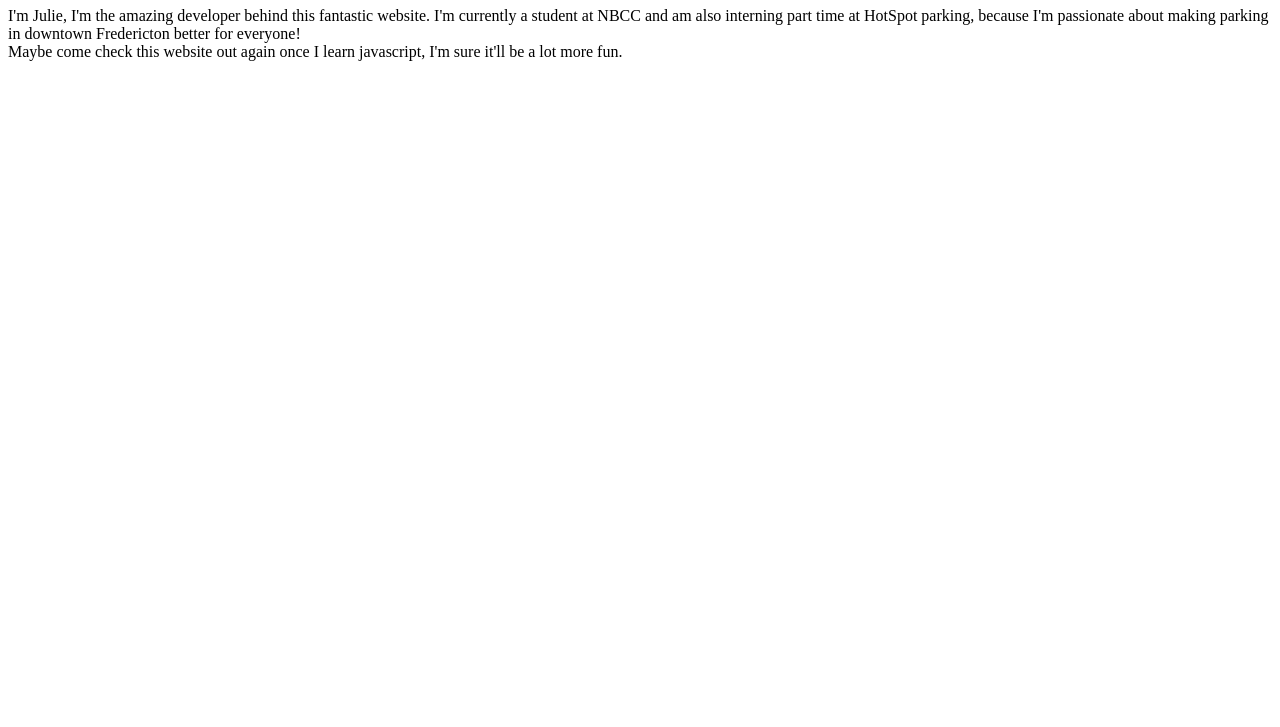
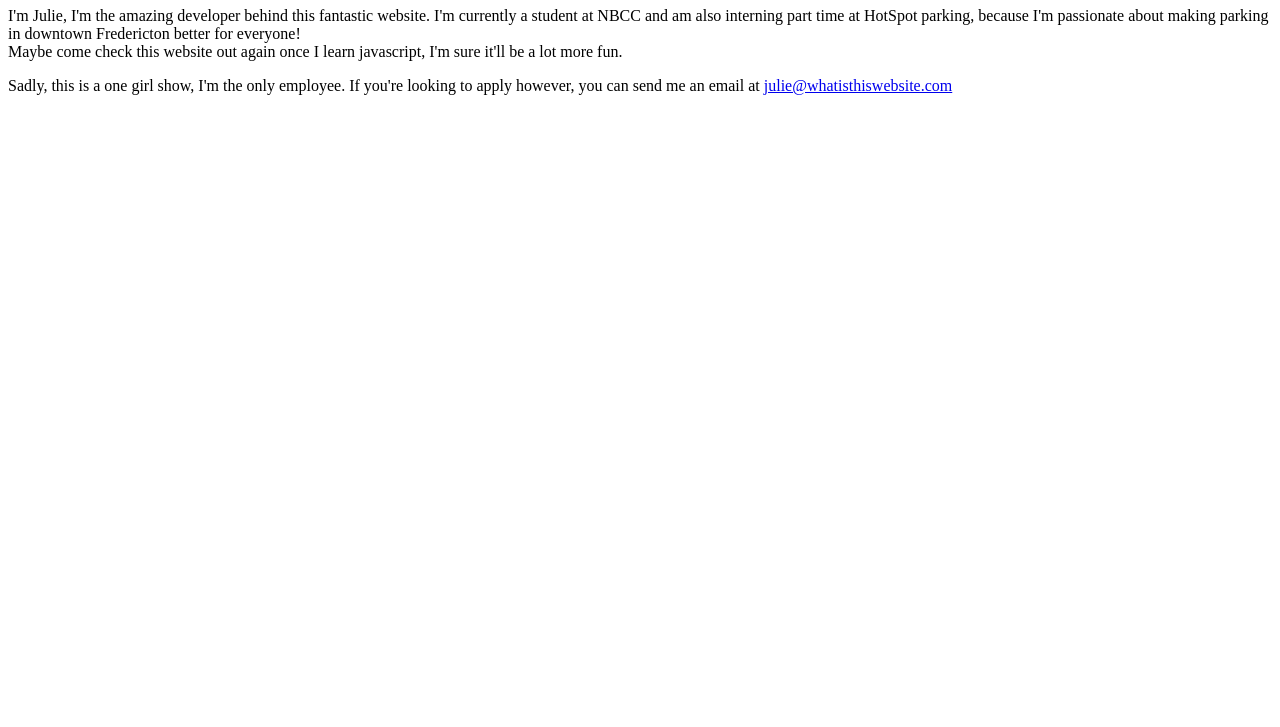
Before and after one commit to jxliee/gitlab1, a plain HTML site: page aboutus.html in a window 1280 px wide. Shown: the part 73-800 px from the top of the page. Drawn offline with Linux system fonts and the light colour scheme.

Commit message:
added a second paragraph about an employee

```diff
--- a/aboutus.html
+++ b/aboutus.html
@@ -14,6 +14,8 @@
             because I'm passionate about making parking in downtown Fredericton better for everyone!
         <br>Maybe come check this website out again once I learn javascript, I'm sure it'll be a lot more fun.</p>
         </p>
+        <p>Sadly, this is a one girl show, I'm the only employee. If you're looking to apply however, you can send me an email at <a href="julie@whatisthiswebsite.com">julie@whatisthiswebsite.com</a>
+        </p>
        </main>
     </body>
 </html>
```
